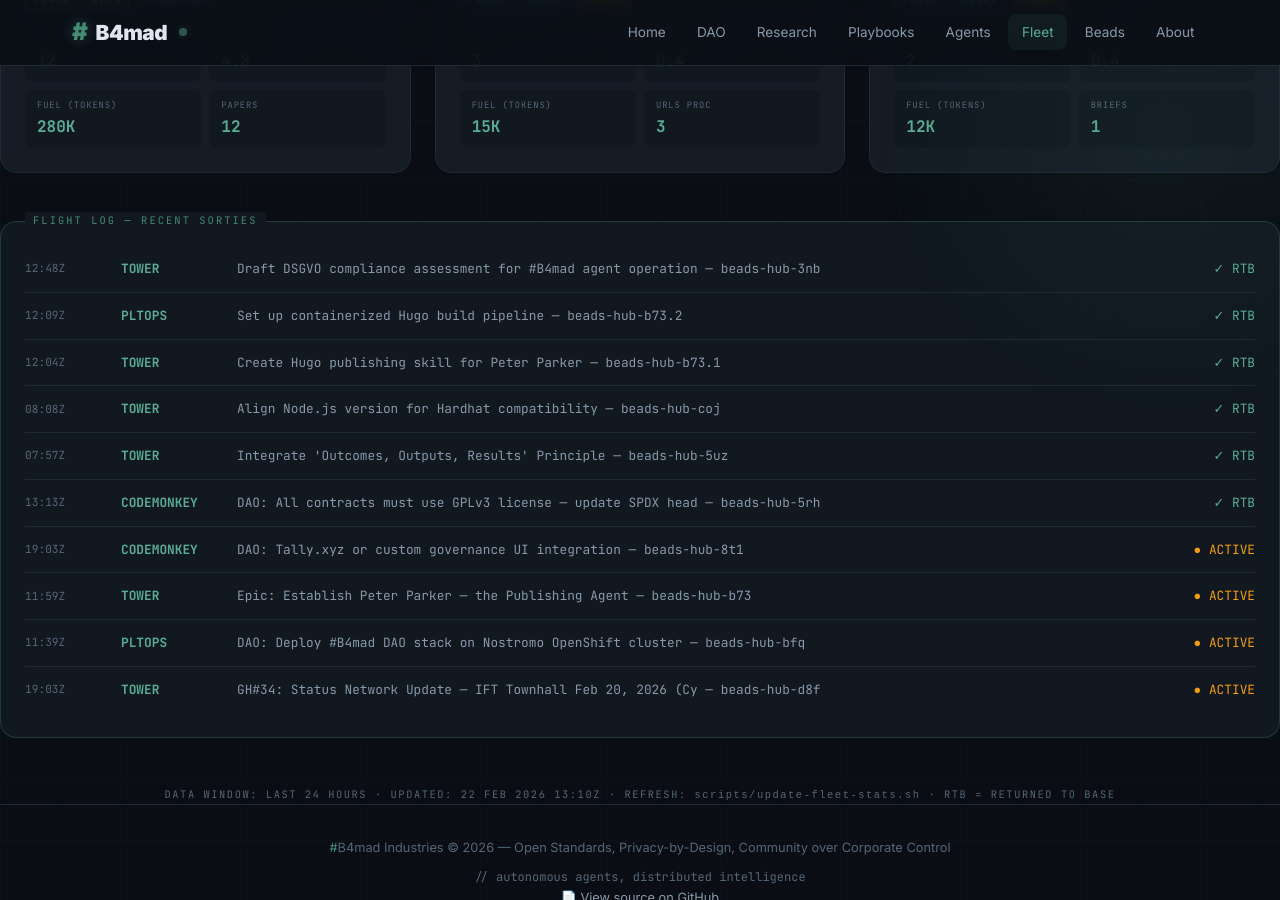
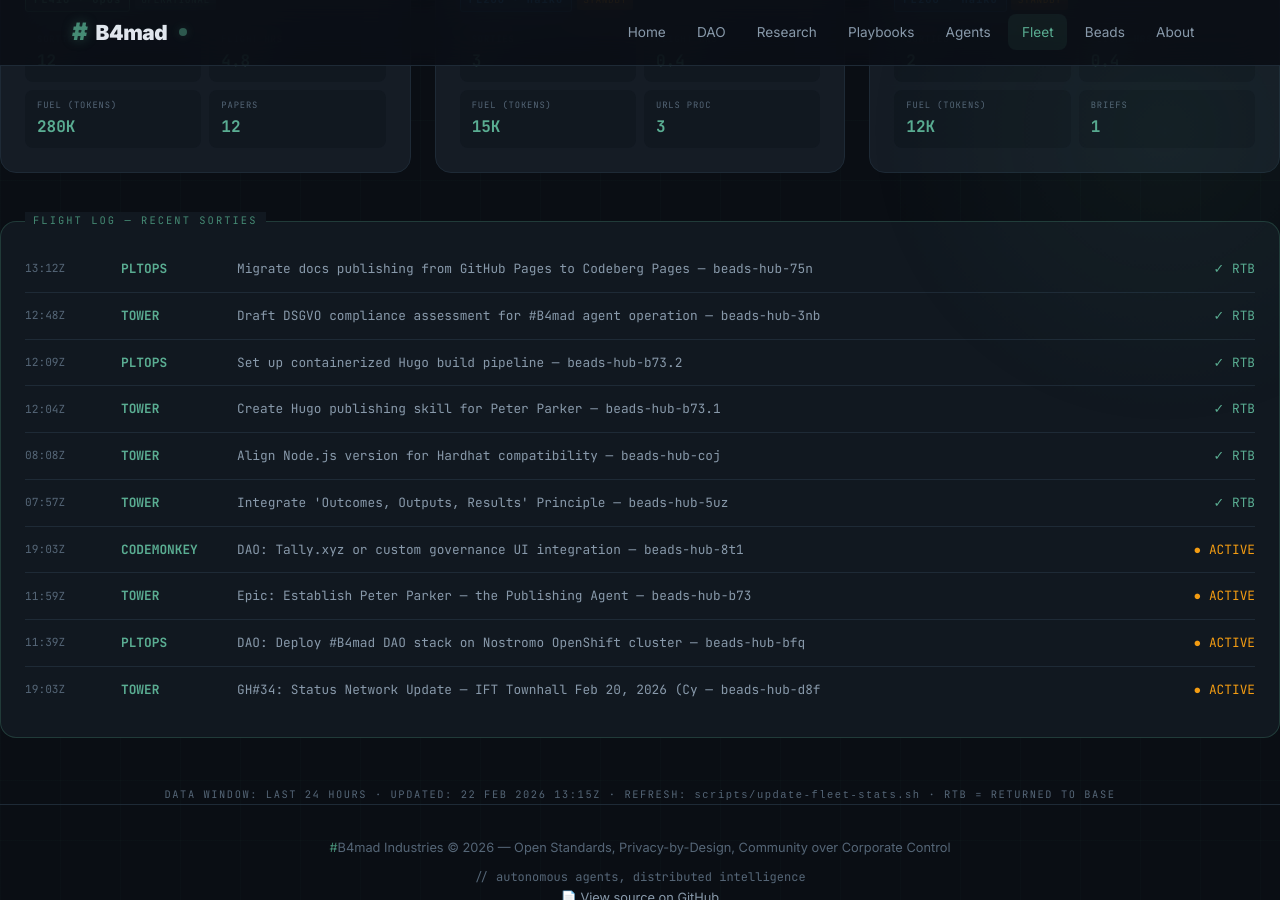
Before and after one commit to brenner-axiom/docs, a Jekyll site: the page built from fleet/index.html, in a window 1280 px wide and 900 px high, scrolled down 806 px. Built offline with Jekyll 4.4.1, drawn with Linux system fonts in a browser that asks for light colours; some of the changed text lies outside the part shown.

Commit message:
fleet: auto-update dashboard stats 2026-02-22T13:15Z

```diff
--- a/fleet/index.html
+++ b/fleet/index.html
@@ -289,22 +289,22 @@ description: "#B4mad Agent Fleet metrics dashboard with aviation theme"
     <div class="stat-label">Distance Flown</div>
   </div>
   <div class="stat-item">
-    <div class="stat-value">2380K</div>
+    <div class="stat-value">2310K</div>
     <div class="stat-unit">kg</div>
     <div class="stat-label">Fuel Burned</div>
   </div>
   <div class="stat-item">
-    <div class="stat-value">18</div>
+    <div class="stat-value">16</div>
     <div class="stat-unit">pax</div>
     <div class="stat-label">Passengers</div>
   </div>
   <div class="stat-item">
-    <div class="stat-value">40.8</div>
+    <div class="stat-value">39.6</div>
     <div class="stat-unit">hrs</div>
     <div class="stat-label">Flight Hours</div>
   </div>
   <div class="stat-item">
-    <div class="stat-value">68</div>
+    <div class="stat-value">66</div>
     <div class="stat-unit">msn</div>
     <div class="stat-label">Sorties Flown</div>
   </div>
@@ -509,6 +509,12 @@ description: "#B4mad Agent Fleet metrics dashboard with aviation theme"
 <!-- Flight Log -->
 <div class="flight-log">
   <div class="log-entry">
+    <span class="log-time">13:12Z</span>
+    <span class="log-callsign">PLTOPS</span>
+    <span class="log-mission">Migrate docs publishing from GitHub Pages to Codeberg Pages — beads-hub-75n</span>
+    <span class="log-status"><span class="complete">✓ RTB</span></span>
+  </div>
+  <div class="log-entry">
     <span class="log-time">12:48Z</span>
     <span class="log-callsign">TOWER</span>
     <span class="log-mission">Draft DSGVO compliance assessment for #B4mad agent operation — beads-hub-3nb</span>
@@ -539,12 +545,6 @@ description: "#B4mad Agent Fleet metrics dashboard with aviation theme"
     <span class="log-status"><span class="complete">✓ RTB</span></span>
   </div>
   <div class="log-entry">
-    <span class="log-time">13:13Z</span>
-    <span class="log-callsign">CODEMONKEY</span>
-    <span class="log-mission">DAO: All contracts must use GPLv3 license — update SPDX head — beads-hub-5rh</span>
-    <span class="log-status"><span class="complete">✓ RTB</span></span>
-  </div>
-  <div class="log-entry">
     <span class="log-time">19:03Z</span>
     <span class="log-callsign">CODEMONKEY</span>
     <span class="log-mission">DAO: Tally.xyz or custom governance UI integration — beads-hub-8t1</span>
@@ -572,6 +572,6 @@ description: "#B4mad Agent Fleet metrics dashboard with aviation theme"
 
 <div style="text-align: center; margin-top: 2rem;">
   <p style="font-family: 'JetBrains Mono', monospace; font-size: 0.65rem; color: var(--text-muted); letter-spacing: 0.15em;">
-    DATA WINDOW: LAST 24 HOURS · UPDATED: 22 FEB 2026 13:10Z ·                                                                                                                                                                                                                                                                                                                                                                                                                                                                                                                                                                                                                                                                     REFRESH: <code>scripts/update-fleet-stats.sh</code> · RTB = RETURNED TO BASE
+    DATA WINDOW: LAST 24 HOURS · UPDATED: 22 FEB 2026 13:15Z ·                                                                                                                                                                                                                                                                                                                                                                                                                                                                                                                                                                                                                                                                      REFRESH: <code>scripts/update-fleet-stats.sh</code> · RTB = RETURNED TO BASE
   </p>
 </div>
```
